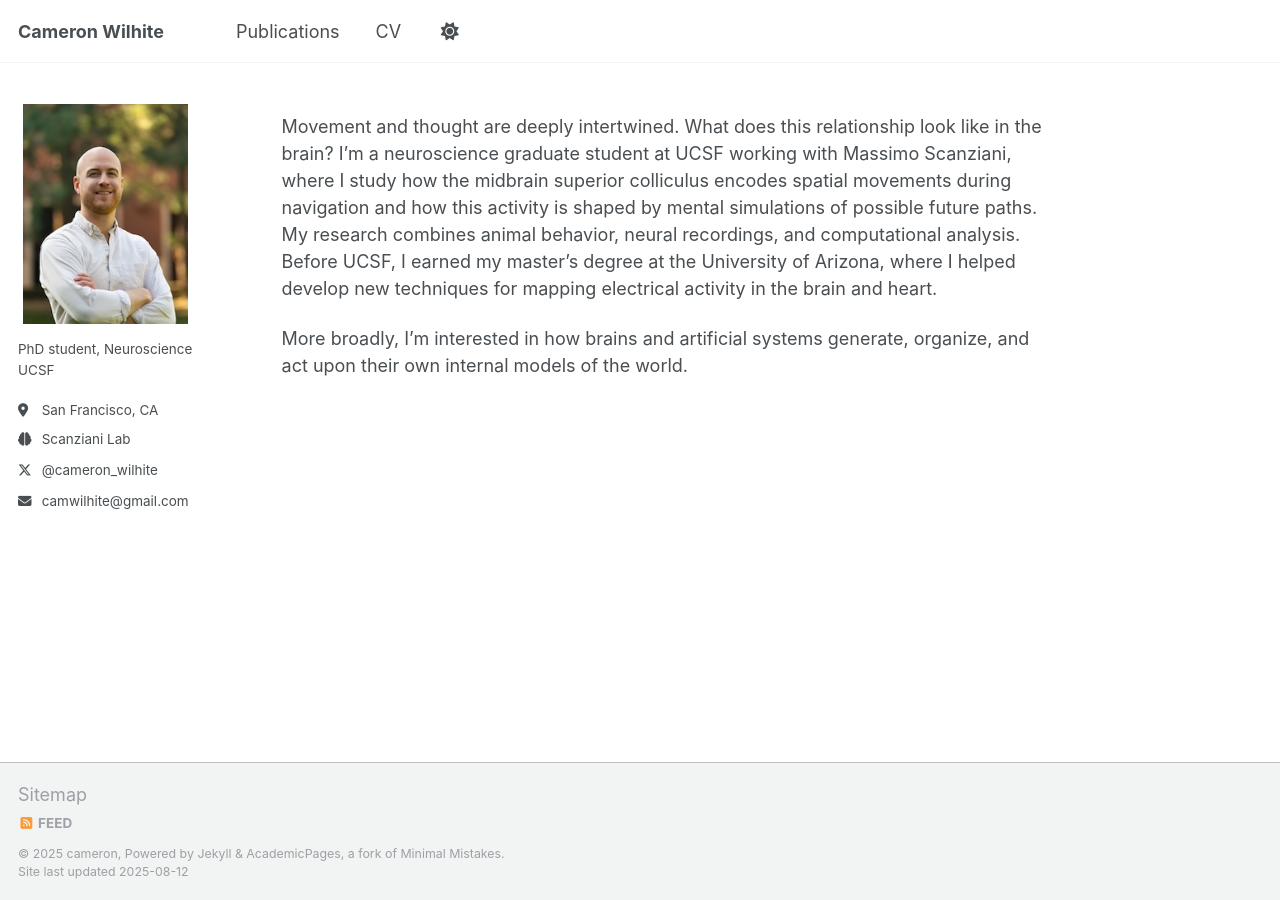
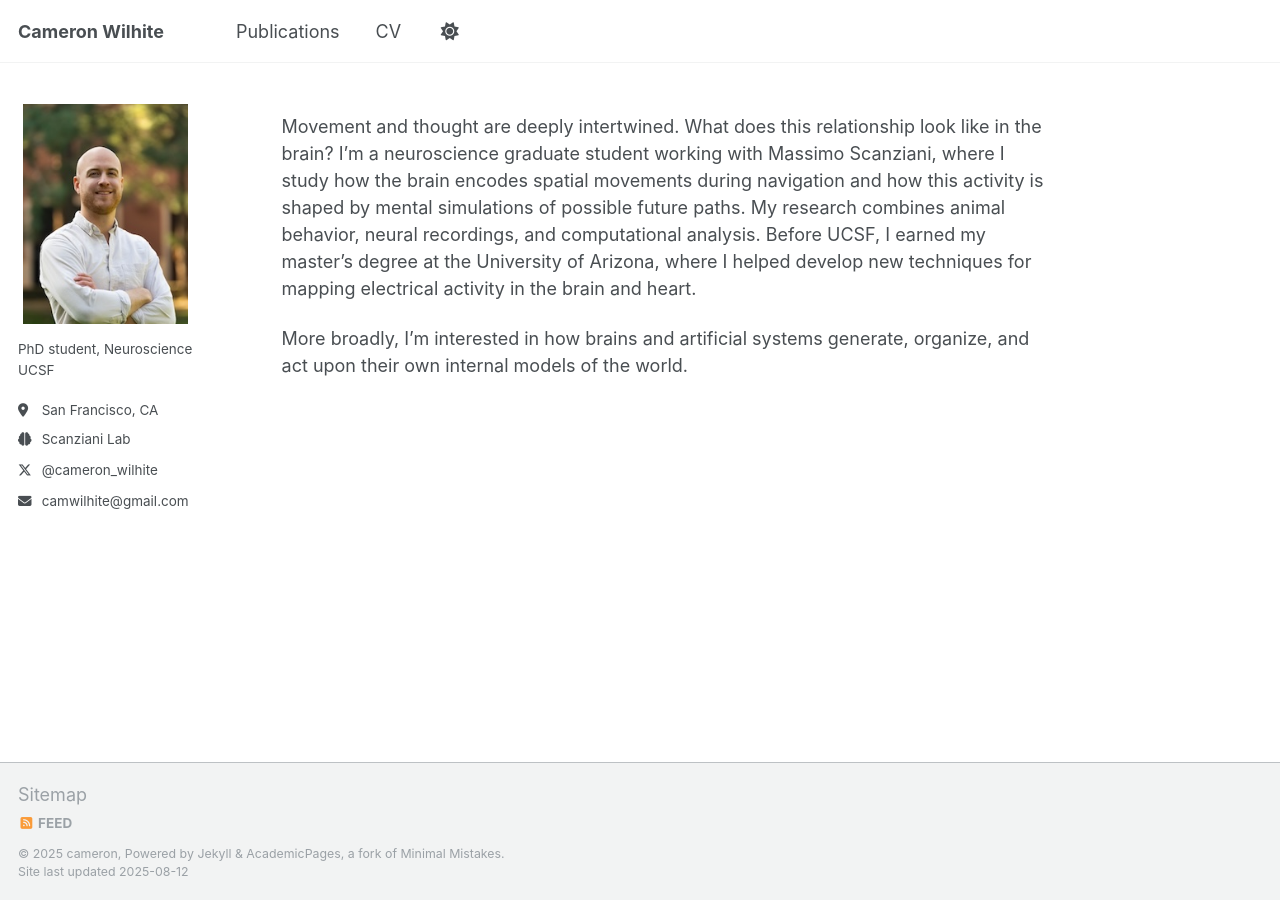
Before and after one commit to camwilhite/camwilhite.github.io, a Jekyll site: the page built from _pages/about.md, in a window 1280 px wide. Built offline with Jekyll 4.4.1, drawn with Linux system fonts in a browser that asks for light colours; a script that is not in the unit is left out.

Commit message:
Update about.md

```diff
--- a/_pages/about.md
+++ b/_pages/about.md
@@ -7,6 +7,6 @@ redirect_from:
   - /about.html
 ---
 
-Movement and thought are deeply intertwined. What does this relationship look like in the brain? I'm a neuroscience graduate student at UCSF working with Massimo Scanziani, where I study how the midbrain superior colliculus encodes spatial movements during navigation and how this activity is shaped by mental simulations of possible future paths. My research combines animal behavior, neural recordings, and computational analysis. Before UCSF, I earned my master's degree at the University of Arizona, where I helped develop new techniques for mapping electrical activity in the brain and heart.
+Movement and thought are deeply intertwined. What does this relationship look like in the brain? I'm a neuroscience graduate student working with Massimo Scanziani, where I study how the brain encodes spatial movements during navigation and how this activity is shaped by mental simulations of possible future paths. My research combines animal behavior, neural recordings, and computational analysis. Before UCSF, I earned my master's degree at the University of Arizona, where I helped develop new techniques for mapping electrical activity in the brain and heart.
 
 More broadly, I'm interested in how brains and artificial systems generate, organize, and act upon their own internal models of the world.
```
